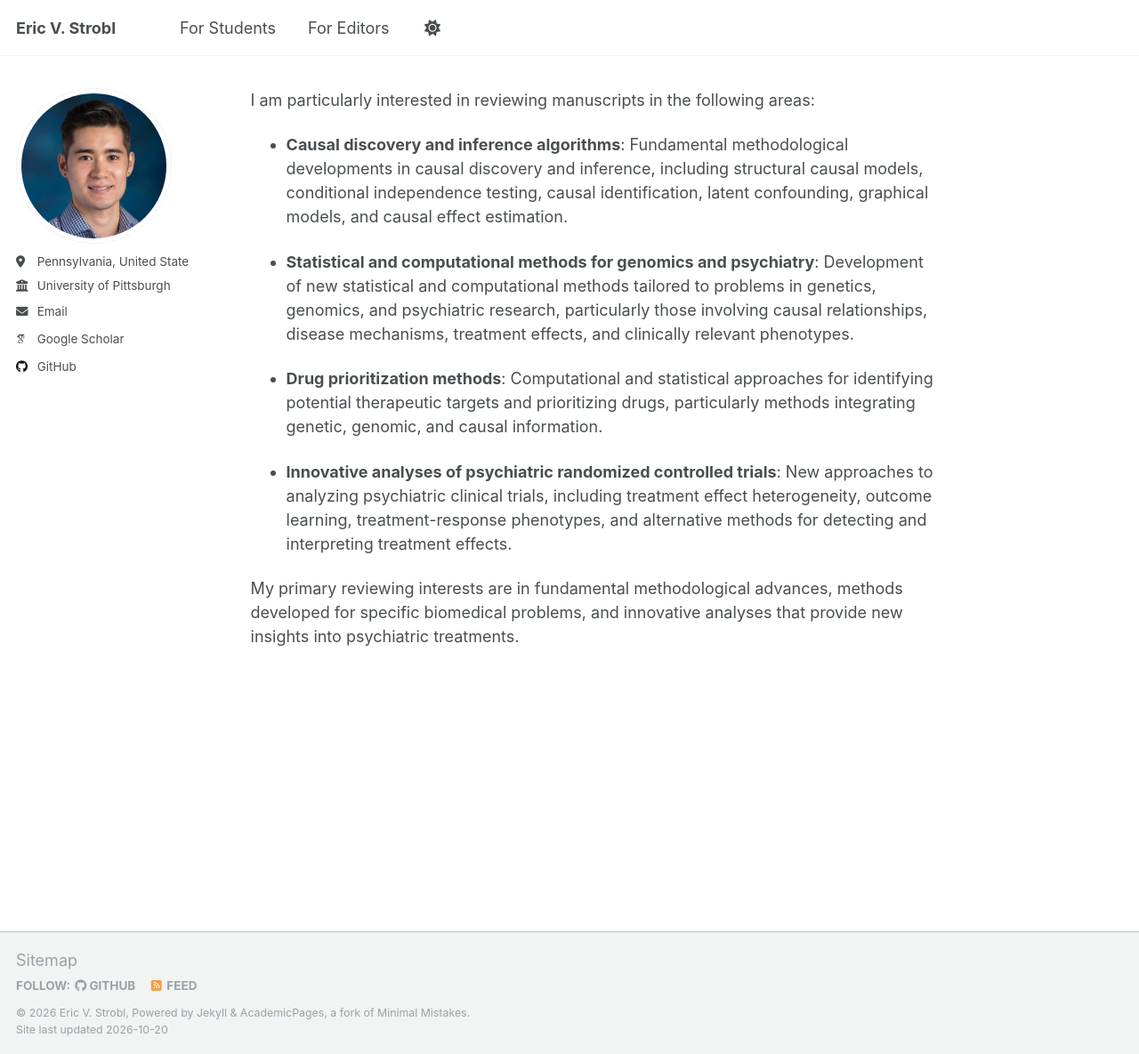
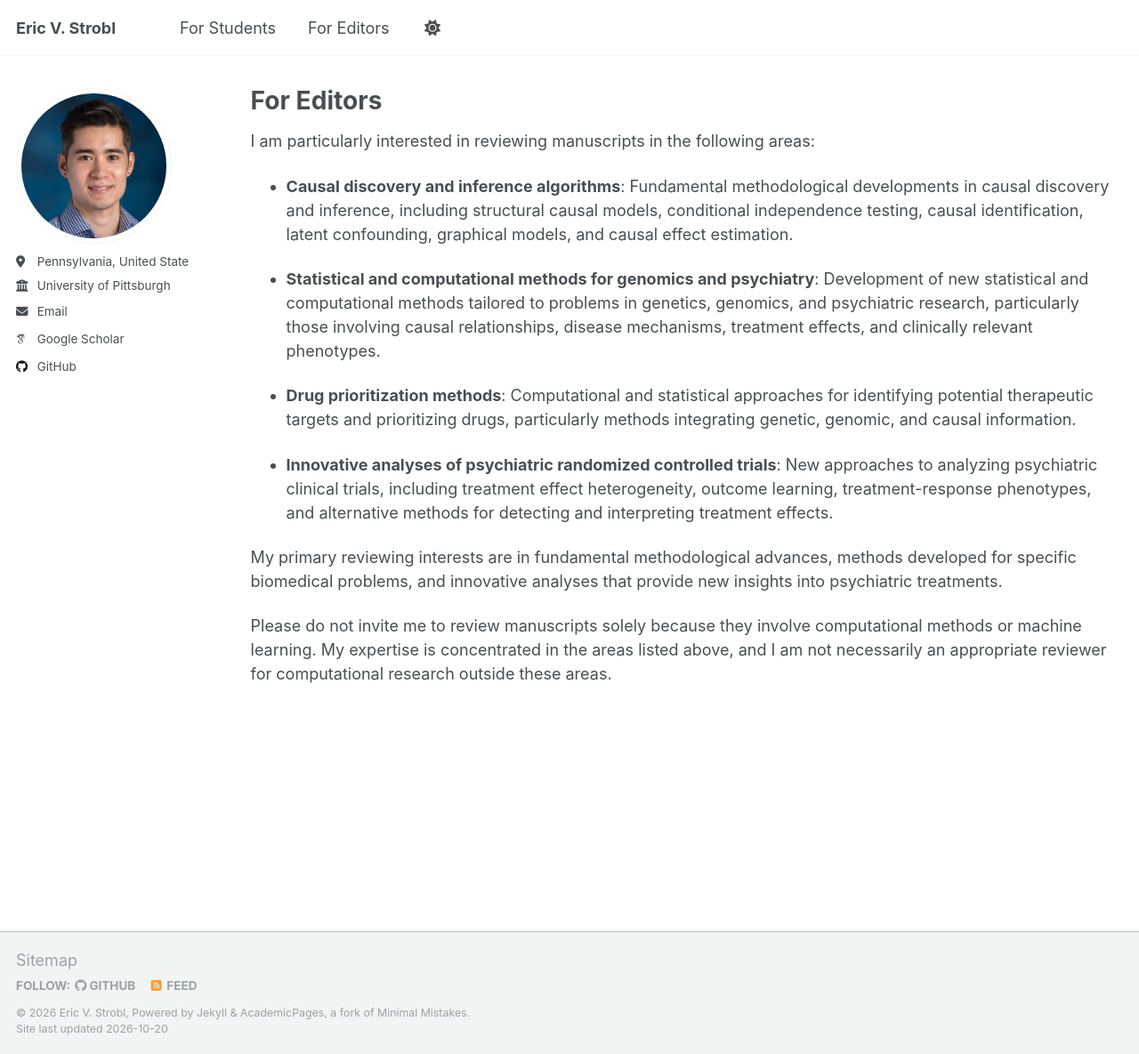
Before and after one commit to ericstrobl/ericstrobl.github.io, a Jekyll site: the page built from _pages/foreditors.md, in a window 1280 px wide and 1185 px high. Shown: the whole window at 89% size. Built offline with Jekyll 4.4.1, drawn with Linux system fonts in a browser that asks for light colours; some web fonts are replaced; our own code applies the rules of GitHub Pages for plain Markdown files; a script that is not in the unit is left out.

Commit message:
Update foreditors.md

```diff
--- a/_pages/foreditors.md
+++ b/_pages/foreditors.md
@@ -1,4 +1,9 @@
-
+---
+layout: archive
+title: "For Editors"
+permalink: /foreditors/
+author_profile: true
+---
 
 I am particularly interested in reviewing manuscripts in the following areas:
 
@@ -11,3 +16,5 @@ I am particularly interested in reviewing manuscripts in the following areas:
 - **Innovative analyses of psychiatric randomized controlled trials**: New approaches to analyzing psychiatric clinical trials, including treatment effect heterogeneity, outcome learning, treatment-response phenotypes, and alternative methods for detecting and interpreting treatment effects.
 
 My primary reviewing interests are in fundamental methodological advances, methods developed for specific biomedical problems, and innovative analyses that provide new insights into psychiatric treatments.
+
+Please do not invite me to review manuscripts solely because they involve computational methods or machine learning. My expertise is concentrated in the areas listed above, and I am not necessarily an appropriate reviewer for computational research outside these areas.
```
